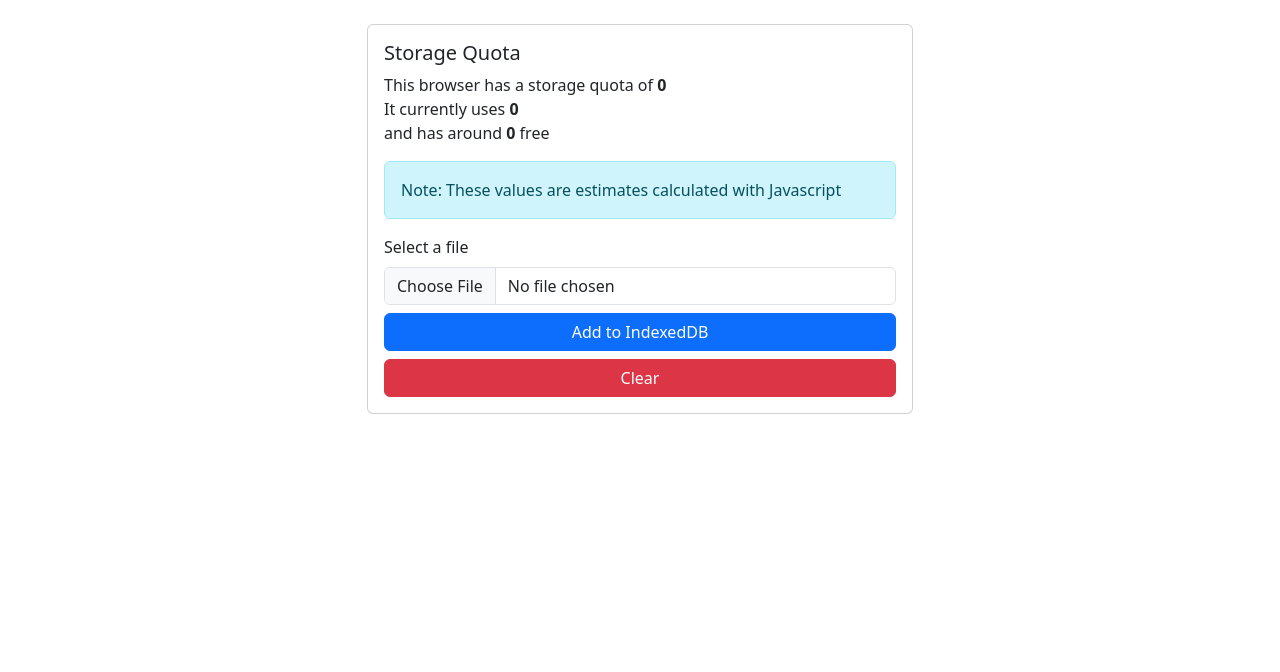
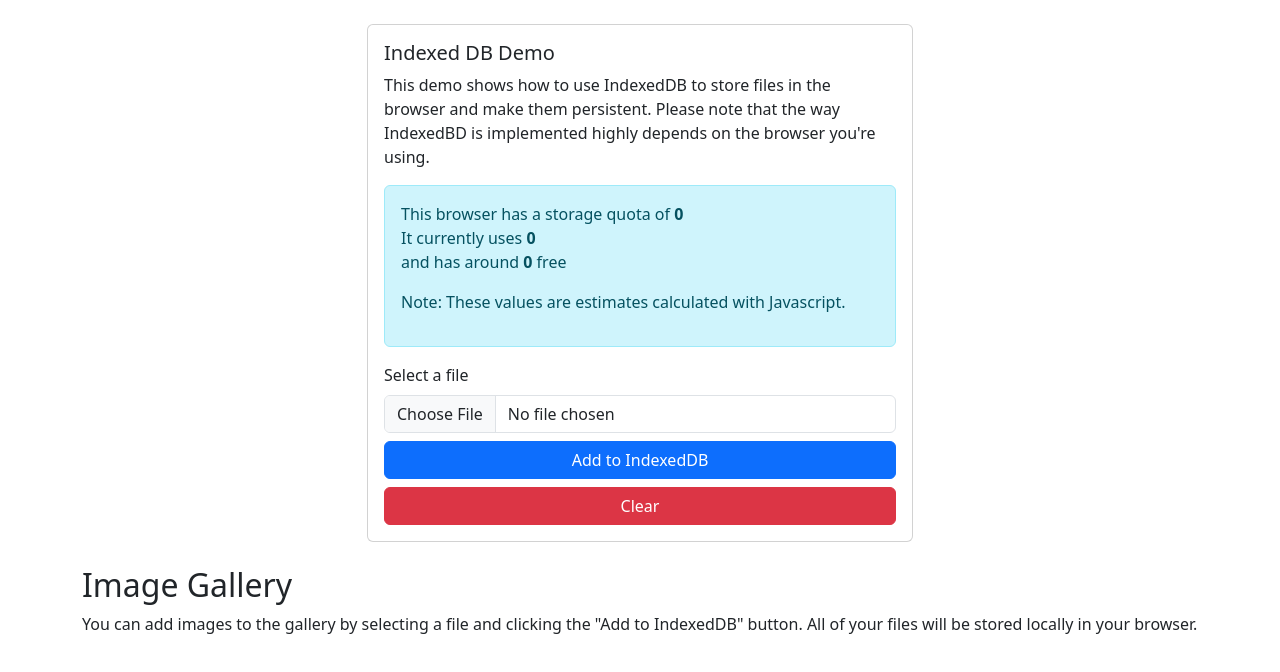
Before and after one commit to tq-bit/indexedb-file-storage, a plain HTML site: page index.html in a window 1280 px wide. Drawn offline with nearby package versions, Linux system fonts and the light colour scheme.

Commit message:
adjustments to layout

```diff
--- a/index.html
+++ b/index.html
@@ -4,19 +4,23 @@
 <head>
   <meta charset="UTF-8">
   <meta name="viewport" content="width=device-width, initial-scale=1.0">
-  <link href="https://cdn.jsdelivr.net/npm/bootstrap@5.3.2/dist/css/bootstrap.min.css" rel="stylesheet" integrity="sha384-T3c6CoIi6uLrA9TneNEoa7RxnatzjcDSCmG1MXxSR1GAsXEV/Dwwykc2MPK8M2HN" crossorigin="anonymous">
+  <link href="https://cdn.jsdelivr.net/npm/bootstrap@5.3.2/dist/css/bootstrap.min.css" rel="stylesheet" integrity="sha384-T3c6CoIi6uLrA9TneNEoa7RxnatzjcDSCmG1MXxSR1GAsXEV/Dwwykc2MPK8M2HN"
+    crossorigin="anonymous">
   <title>Quota checker</title>
 </head>
 
 <body class="container mt-4">
   <div class="row mb-4">
     <div class="col"></div>
-    <div class="col-6">
+    <div class="col-12 col-lg-6">
       <div class="card">
         <div class="card-body">
-          <h5 class="card-title">Storage Quota</h5>
-          <p>This browser has a storage quota of <b id="storage-total">0</b> <br>It currently uses <b id="storage-used">0</b> <br> and has around <b id="storage-free">0</b> free </p>
-          <blockquote class="alert alert-info">Note: These values are estimates calculated with Javascript</blockquote>
+          <h2 class="h5 card-title">Indexed DB Demo</h2>
+          <p>This demo shows how to use IndexedDB to store files in the browser and make them persistent. Please note that the way IndexedBD is implemented highly depends on the browser you're using.</p>
+          <blockquote class="alert alert-info">
+            <p>This browser has a storage quota of <b id="storage-total">0</b> <br>It currently uses <b id="storage-used">0</b> <br> and has around <b id="storage-free">0</b> free </p>
+            <p>Note: These values are estimates calculated with Javascript.</p>
+          </blockquote>
 
           <form id="form">
             <label for="file" class="form-label">Select a file</label>
@@ -31,8 +35,13 @@
     </div>
     <div class="col"></div>
   </div>
+  <div class="row">
+    <h2>Image Gallery</h2>
+    <p>You can add images to the gallery by selecting a file and clicking the "Add to IndexedDB" button. All of your files will be stored locally in your browser.</p>
+  </div>
   <div class="row" id="images"></div>
-  <script src="https://cdn.jsdelivr.net/npm/bootstrap@5.3.2/dist/js/bootstrap.bundle.min.js" integrity="sha384-C6RzsynM9kWDrMNeT87bh95OGNyZPhcTNXj1NW7RuBCsyN/o0jlpcV8Qyq46cDfL" crossorigin="anonymous"></script>
+  <script src="https://cdn.jsdelivr.net/npm/bootstrap@5.3.2/dist/js/bootstrap.bundle.min.js" integrity="sha384-C6RzsynM9kWDrMNeT87bh95OGNyZPhcTNXj1NW7RuBCsyN/o0jlpcV8Qyq46cDfL"
+    crossorigin="anonymous"></script>
   <script src="index.js">
 
   </script>
--- a/index.js
+++ b/index.js
@@ -135,7 +135,7 @@ const renderAvailableImagesFromDb = () => {
 			const imageBlog = new Blob([imageBuffer]);
 
 			const col = document.createElement('div');
-			col.classList.add('col-4');
+			col.classList.add('col-12', 'col-md-6', 'col-lg-4');
 
 			const card = document.createElement('div');
 			card.classList.add('card');
```
